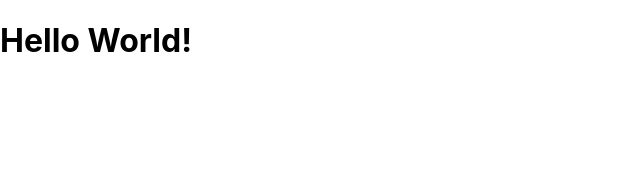
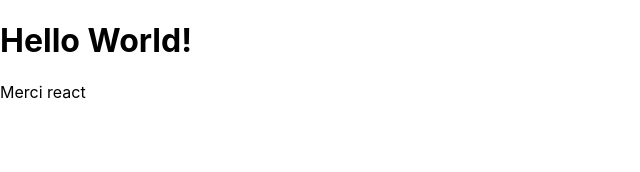
Before and after one commit to madadadie/my-todolist, a React (Create React App) app: page / in a window 1280 px wide. Shown: the top 172 px of the page, without its empty margins (0-640 px from the left). Built offline with nearby package versions, Linux system fonts and the light colour scheme.

Commit message:
ajout du paragraph

```diff
--- a/src/App.js
+++ b/src/App.js
@@ -4,6 +4,7 @@ function App() {
   return (
     <div className="App">
       <h1>Hello World!</h1>
+      <p>Merci react</p>
     </div>
   );
 }
```
